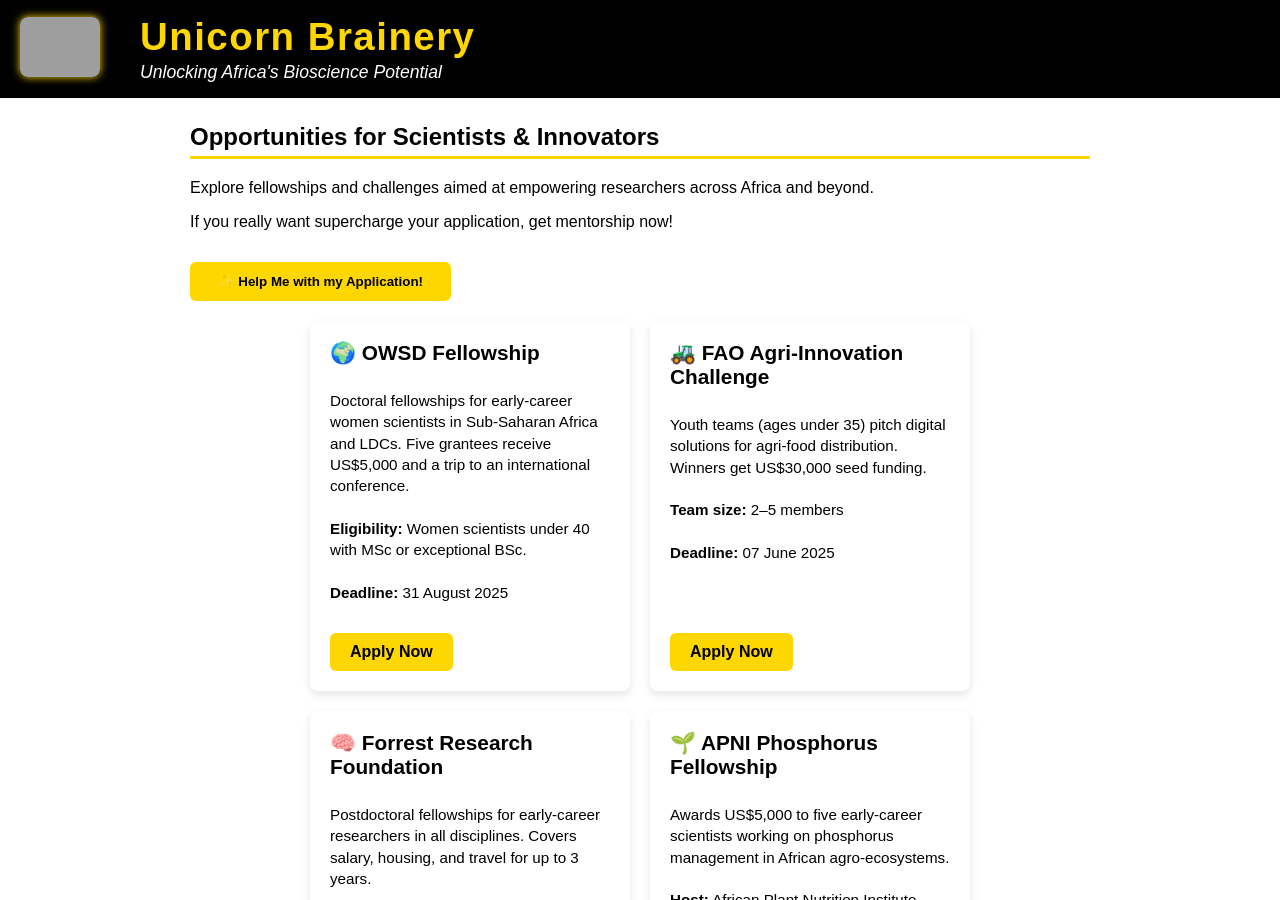
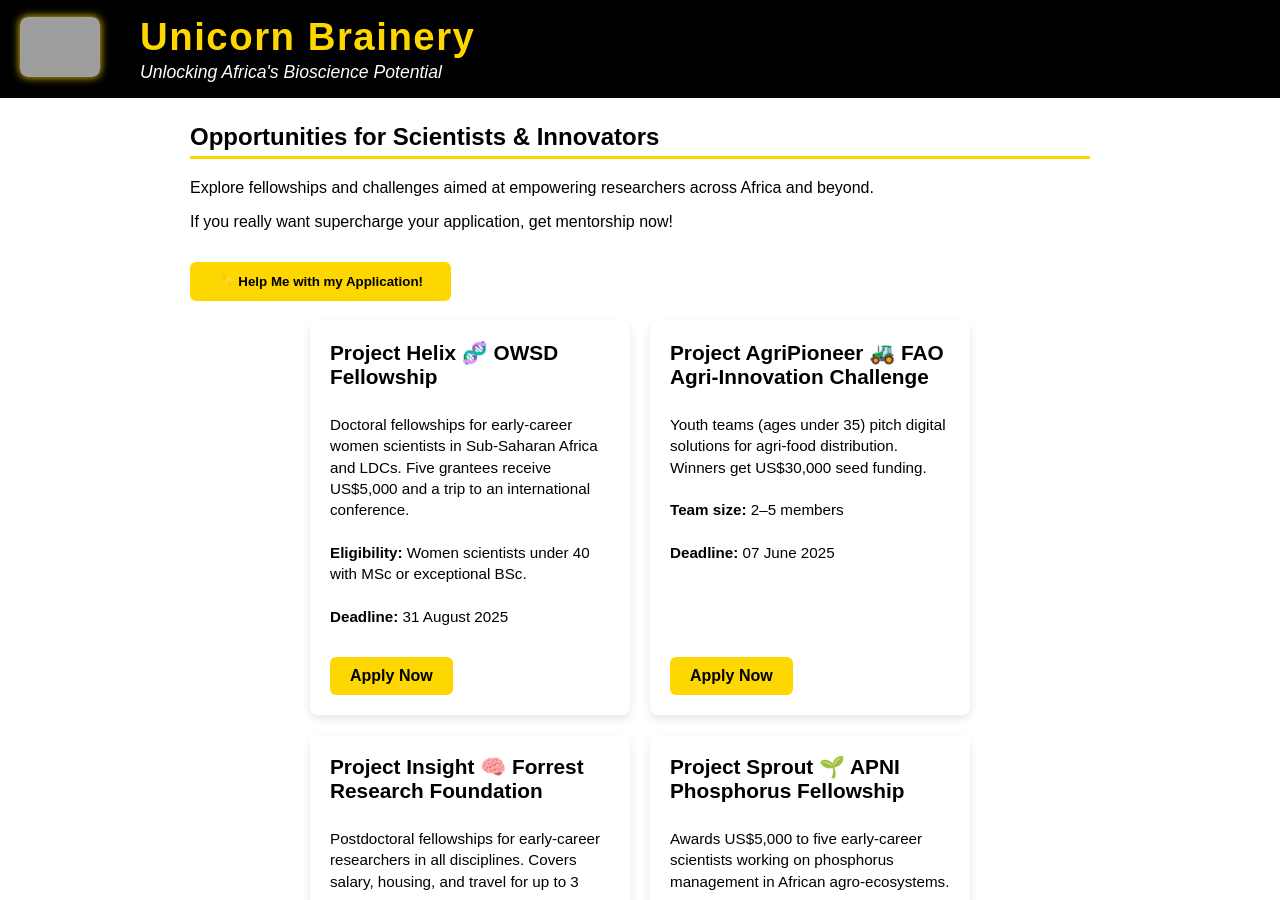
Before and after one commit to mmutondo/mmutondo.github.io, a Jekyll site: the page opencalls.html, which Jekyll copies as it is, in a window 1280 px wide and 900 px high. Built offline with Jekyll 4.4.1, drawn with Linux system fonts in a browser that asks for light colours; grey boxes are pictures that could not be loaded.

Commit message:
Update opencalls.html

```diff
--- a/opencalls.html
+++ b/opencalls.html
@@ -197,7 +197,7 @@
       <div class="card-container">
 
         <div class="card">
-          <h3>🌍 OWSD Fellowship</h3>
+          <h3>Project Helix 🧬 OWSD Fellowship</h3>
           <p>
             Doctoral fellowships for early-career women scientists in Sub-Saharan Africa and LDCs. Five grantees receive US$5,000 and a trip to an international conference.<br><br>
             <strong>Eligibility:</strong> Women scientists under 40 with MSc or exceptional BSc.<br><br>
@@ -207,7 +207,7 @@
         </div>
 
         <div class="card">
-          <h3>🚜 FAO Agri-Innovation Challenge</h3>
+          <h3>Project AgriPioneer 🚜 FAO Agri-Innovation Challenge</h3>
           <p>
             Youth teams (ages under 35) pitch digital solutions for agri-food distribution. Winners get US$30,000 seed funding.<br><br>
             <strong>Team size:</strong> 2–5 members<br><br>
@@ -217,7 +217,7 @@
         </div>
 
         <div class="card">
-          <h3>🧠 Forrest Research Foundation</h3>
+          <h3>Project Insight 🧠 Forrest Research Foundation</h3>
           <p>
             Postdoctoral fellowships for early-career researchers in all disciplines. Covers salary, housing, and travel for up to 3 years.<br><br>
             <strong>Location:</strong> University of Western Australia<br><br>
@@ -227,7 +227,7 @@
         </div>
 
         <div class="card">
-          <h3>🌱 APNI Phosphorus Fellowship</h3>
+          <h3>Project Sprout 🌱 APNI Phosphorus Fellowship</h3>
           <p>
             Awards US$5,000 to five early-career scientists working on phosphorus management in African agro-ecosystems.<br><br>
             <strong>Host:</strong> African Plant Nutrition Institute<br><br>
@@ -249,7 +249,7 @@
 
 
     <p><strong>First, click below and you can express your interest in a specific opportunity:</strong></p>
-        <a href="https://calendly.com/mmutondo"
+        <a href="https://forms.gle/633TGB2GeZvTLo76A"
      style="display: inline-block; background-color: #0077cc; color: white; padding: 10px 20px;
             text-decoration: none; border-radius: 4px; font-weight: bold;">
     Express Your Interest
```
